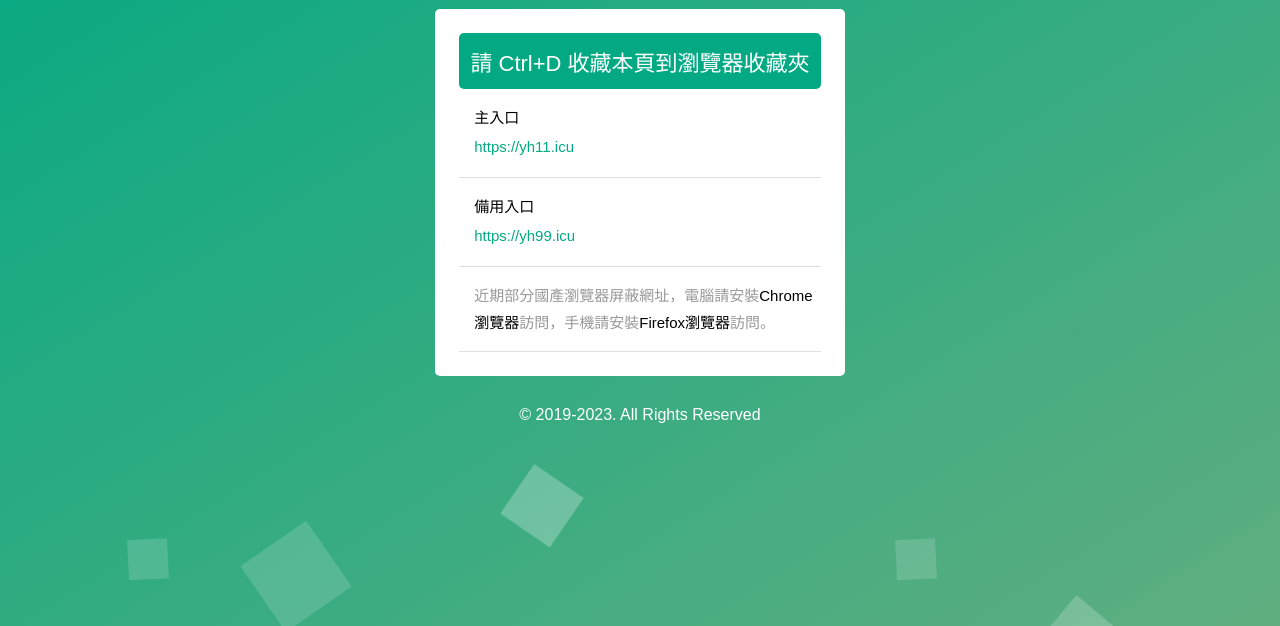
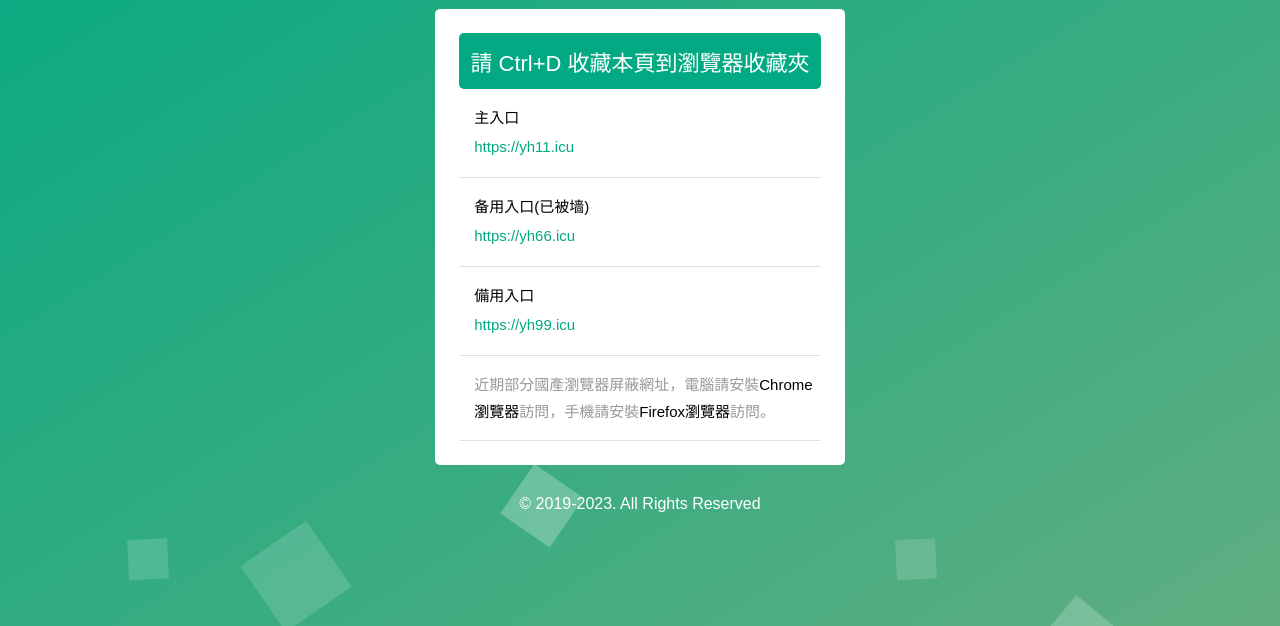
Before and after one commit to BooMSuge/YuanHan, a plain HTML site: page index.html in a window 1280 px wide. Shown: the part 174-800 px from the top of the page. Drawn offline with Linux system fonts and the light colour scheme.

Commit message:
Update index.html

```diff
--- a/index.html
+++ b/index.html
@@ -24,6 +24,12 @@
                             <li>
                                 主入口
                                 <a href="https://yh11.icu" target="_blank"><i>https://yh11.icu</i></a>
+
+                                </span></span>
+                            </li>
+				 <li>
+                                备用入口(已被墙)
+                                <a href="https://yh11.icu" target="_blank"><i>https://yh66.icu</i></a>
 
                                 </span></span>
                             </li>
```
